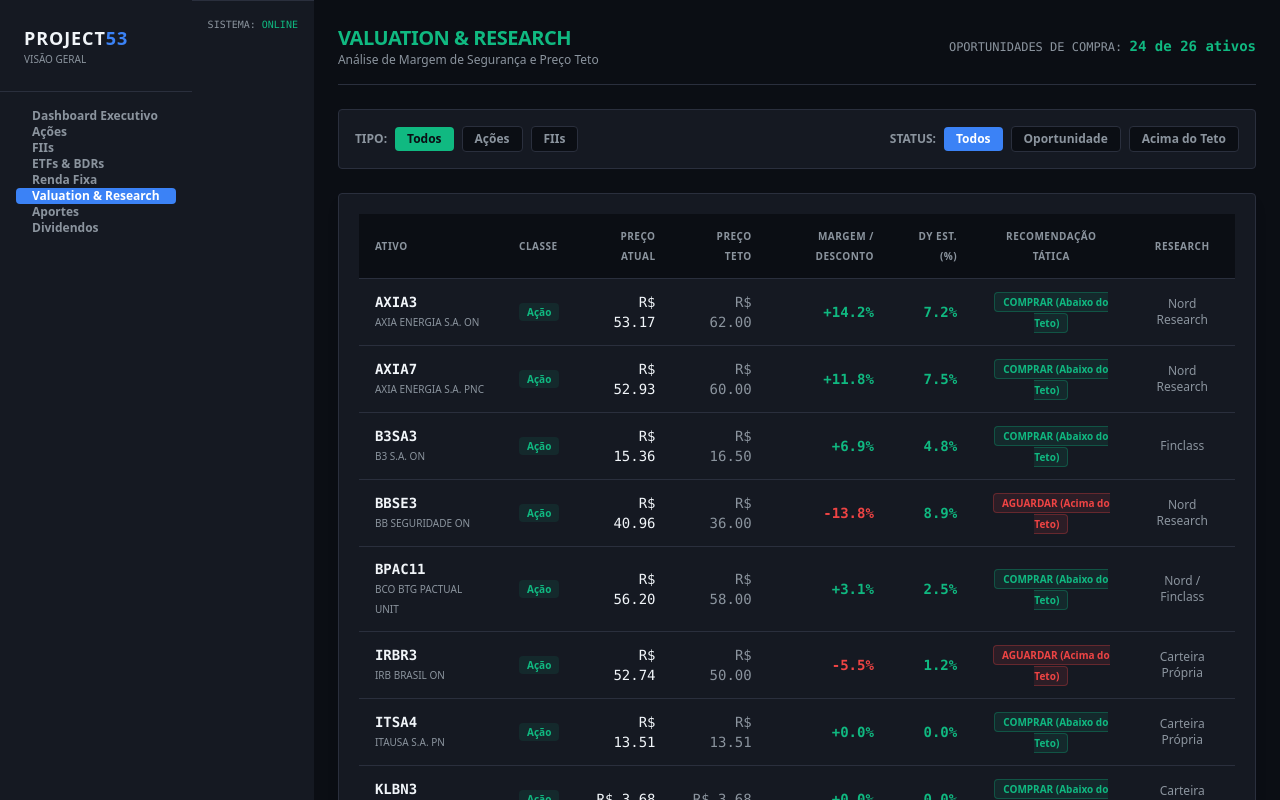
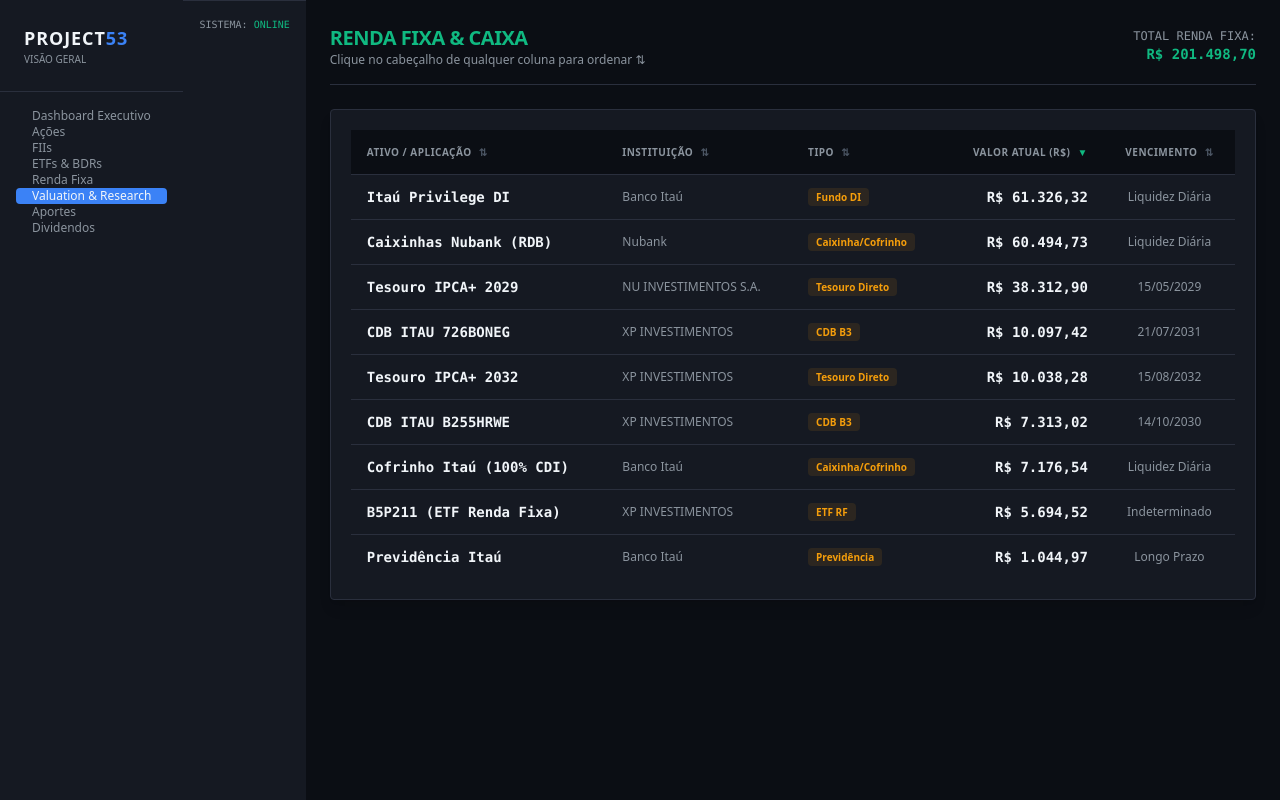
Before and after one commit to Andre-Marcelino-2026/aposentadoria53, a Next.js app: page /valuation in a window 1280 px wide. Built offline with nearby package versions, Linux system fonts and the light colour scheme.

Commit message:
Update page.tsx

```diff
--- a/app/valuation/page.tsx
+++ b/app/valuation/page.tsx
@@ -2,193 +2,111 @@
 
 import { useState, useMemo } from 'react';
 import { Sidebar } from '../../src/components/layout/Sidebar';
-import { portfolioAcoes, portfolioFIIs } from '../../src/data/portfolio';
+import { portfolioRendaFixa } from '../../src/data/portfolio';
 
-export default function ValuationPage() {
-  const [tipoFiltro, setTipoFiltro] = useState<'Todos' | 'Ações' | 'FIIs'>('Todos');
-  const [statusFiltro, setStatusFiltro] = useState<'Todos' | 'Oportunidade' | 'Acima do Teto'>('Todos');
+type SortField = 'nome' | 'instituicao' | 'tipo' | 'valorAtual' | 'vencimento';
+type SortOrder = 'asc' | 'desc';
 
-  // Unifica a lista de Ações e FIIs em uma visão consolidada de Valuation
-  const todosAtivos = useMemo(() => {
-    const acoesMapped = portfolioAcoes.map((a) => ({
-      ticker: a.ticker,
-      nome: a.nome,
-      tipo: 'Ação' as const,
-      precoAtual: a.precoAtual,
-      precoTeto: a.precoTeto,
-      dy: a.dy,
-      research: a.research,
-      desconto: ((a.precoTeto - a.precoAtual) / a.precoTeto) * 100,
-    }));
+export default function RendaFixaPage() {
+  const [sortField, setSortField] = useState<SortField>('valorAtual');
+  const [sortOrder, setSortOrder] = useState<SortOrder>('desc');
 
-    const fiisMapped = portfolioFIIs.map((f) => ({
-      ticker: f.ticker,
-      nome: f.nome,
-      tipo: 'FII' as const,
-      precoAtual: f.precoAtual,
-      precoTeto: f.precoTeto,
-      dy: f.dyMensal * 12, // Anualizado para comparação
-      research: f.research,
-      desconto: ((f.precoTeto - f.precoAtual) / f.precoTeto) * 100,
-    }));
+  // Ordena a lista de acordo com a coluna selecionada
+  const rendaFixaProcessada = useMemo(() => {
+    return [...portfolioRendaFixa].sort((a, b) => {
+      let aVal = a[sortField];
+      let bVal = b[sortField];
 
-    return [...acoesMapped, ...fiisMapped];
+      if (typeof aVal === 'string') {
+        return sortOrder === 'asc'
+          ? (aVal as string).localeCompare(bVal as string)
+          : (bVal as string).localeCompare(aVal as string);
+      }
+
+      return sortOrder === 'asc'
+        ? (aVal as number) - (bVal as number)
+        : (bVal as number) - (aVal as number);
+    });
+  }, [sortField, sortOrder]);
+
+  const totalRendaFixa = useMemo(() => {
+    return portfolioRendaFixa.reduce((acc, item) => acc + item.valorAtual, 0);
   }, []);
 
-  // Aplicação dos filtros dinâmicos
-  const ativosFiltrados = useMemo(() => {
-    return todosAtivos.filter((item) => {
-      const passaTipo = tipoFiltro === 'Todos' || (tipoFiltro === 'Ações' && item.tipo === 'Ação') || (tipoFiltro === 'FIIs' && item.tipo === 'FII');
-      const dentroDoTeto = item.precoAtual <= item.precoTeto;
-      const passaStatus =
-        statusFiltro === 'Todos' ||
-        (statusFiltro === 'Oportunidade' && dentroDoTeto) ||
-        (statusFiltro === 'Acima do Teto' && !dentroDoTeto);
+  const handleSort = (field: SortField) => {
+    if (sortField === field) {
+      setSortOrder(sortOrder === 'asc' ? 'desc' : 'asc');
+    } else {
+      setSortField(field);
+      setSortOrder('desc');
+    }
+  };
 
-      return passaTipo && passaStatus;
-    });
-  }, [todosAtivos, tipoFiltro, statusFiltro]);
-
-  // Total de ativos em oportunidade (Abaixo do Teto)
-  const qtdOportunidades = useMemo(() => {
-    return todosAtivos.filter((a) => a.precoAtual <= a.precoTeto).length;
-  }, [todosAtivos]);
+  const renderSortIcon = (field: SortField) => {
+    if (sortField !== field) return <span className="text-[#4B5563] ml-1">⇅</span>;
+    return <span className="text-[#10B981] ml-1">{sortOrder === 'asc' ? '▲' : '▼'}</span>;
+  };
 
   return (
     <div className="flex h-screen bg-[#0B0E14] text-[#F1F5F9] overflow-hidden font-sans">
       <Sidebar />
 
       <main className="flex-1 overflow-y-auto p-6 space-y-6">
-        {/* Cabeçalho */}
         <div className="flex justify-between items-center border-b border-[#2A2F3D] pb-4">
           <div>
-            <h1 className="text-xl font-bold tracking-tight text-[#10B981]">
-              VALUATION & RESEARCH
-            </h1>
+            <h1 className="text-xl font-bold tracking-tight text-[#10B981]">RENDA FIXA & CAIXA</h1>
             <p className="text-xs text-[#8B949E]">
-              Análise de Margem de Segurança e Preço Teto
+              Clique no cabeçalho de qualquer coluna para ordenar ⇅
             </p>
           </div>
-          <div className="text-right font-mono text-xs">
-            <span className="text-[#8B949E]">OPORTUNIDADES DE COMPRA: </span>
-            <span className="text-[#10B981] font-bold text-sm">
-              {qtdOportunidades} de {todosAtivos.length} ativos
+          <div className="text-right font-mono text-xs text-[#8B949E]">
+            <span>TOTAL RENDA FIXA: </span>
+            <span className="text-[#10B981] font-bold text-sm block">
+              R$ {totalRendaFixa.toLocaleString('pt-BR', { minimumFractionDigits: 2 })}
             </span>
           </div>
         </div>
 
-        {/* Bar de Filtros */}
-        <div className="flex flex-wrap justify-between items-center gap-4 bg-[#151922] p-4 rounded border border-[#2A2F3D]">
-          {/* Filtro por Tipo */}
-          <div className="flex items-center space-x-2">
-            <span className="text-xs text-[#8B949E] uppercase font-bold">Tipo:</span>
-            {(['Todos', 'Ações', 'FIIs'] as const).map((tipo) => (
-              <button
-                key={tipo}
-                onClick={() => setTipoFiltro(tipo)}
-                className={`px-3 py-1 rounded text-xs font-semibold transition-colors ${
-                  tipoFiltro === tipo
-                    ? 'bg-[#10B981] text-[#0B0E14]'
-                    : 'bg-[#0B0E14] text-[#8B949E] border border-[#2A2F3D] hover:text-[#F1F5F9]'
-                }`}
-              >
-                {tipo}
-              </button>
-            ))}
-          </div>
-
-          {/* Filtro por Status */}
-          <div className="flex items-center space-x-2">
-            <span className="text-xs text-[#8B949E] uppercase font-bold">Status:</span>
-            {(['Todos', 'Oportunidade', 'Acima do Teto'] as const).map((st) => (
-              <button
-                key={st}
-                onClick={() => setStatusFiltro(st)}
-                className={`px-3 py-1 rounded text-xs font-semibold transition-colors ${
-                  statusFiltro === st
-                    ? 'bg-[#3B82F6] text-[#FFFFFF]'
-                    : 'bg-[#0B0E14] text-[#8B949E] border border-[#2A2F3D] hover:text-[#F1F5F9]'
-                }`}
-              >
-                {st}
-              </button>
-            ))}
-          </div>
-        </div>
-
-        {/* Tabela Principal de Valuation */}
-        <div className="bg-[#151922] border border-[#2A2F3D] rounded p-5 shadow-lg">
-          <div className="overflow-x-auto">
-            <table className="w-full text-left text-sm">
+        {/* Tabela Principal */}
+        <div className="bg-[#151922] border border-[#2A2F3D] rounded p-5 shadow-lg overflow-x-auto">
+          <table className="w-full text-left text-sm whitespace-nowrap">
             <thead className="text-[10px] text-[#8B949E] uppercase tracking-wider border-b border-[#2A2F3D] bg-[#0B0E14]">
               <tr>
-                  <th className="px-4 py-3">Ativo</th>
-                  <th className="px-4 py-3">Classe</th>
-                  <th className="px-4 py-3 text-right">Preço Atual</th>
-                  <th className="px-4 py-3 text-right">Preço Teto</th>
-                  <th className="px-4 py-3 text-right">Margem / Desconto</th>
-                  <th className="px-4 py-3 text-right">DY Est. (%)</th>
-                  <th className="px-4 py-3 text-center">Recomendação Tática</th>
-                  <th className="px-4 py-3 text-center">Research</th>
+                <th className="px-4 py-3 cursor-pointer select-none hover:text-[#F1F5F9]" onClick={() => handleSort('nome')}>
+                  Ativo / Aplicação {renderSortIcon('nome')}
+                </th>
+                <th className="px-4 py-3 cursor-pointer select-none hover:text-[#F1F5F9]" onClick={() => handleSort('instituicao')}>
+                  Instituição {renderSortIcon('instituicao')}
+                </th>
+                <th className="px-4 py-3 cursor-pointer select-none hover:text-[#F1F5F9]" onClick={() => handleSort('tipo')}>
+                  Tipo {renderSortIcon('tipo')}
+                </th>
+                <th className="px-4 py-3 text-right cursor-pointer select-none hover:text-[#F1F5F9]" onClick={() => handleSort('valorAtual')}>
+                  Valor Atual (R$) {renderSortIcon('valorAtual')}
+                </th>
+                <th className="px-4 py-3 text-center cursor-pointer select-none hover:text-[#F1F5F9]" onClick={() => handleSort('vencimento')}>
+                  Vencimento {renderSortIcon('vencimento')}
+                </th>
               </tr>
             </thead>
             <tbody className="divide-y divide-[#2A2F3D] font-mono">
-                {ativosFiltrados.map((item) => {
-                  const dentroDoTeto = item.precoAtual <= item.precoTeto;
-
-                  return (
-                    <tr key={item.ticker} className="hover:bg-[#1A1F2B] transition-colors">
-                      <td className="px-4 py-3">
-                        <div className="font-bold text-[#F1F5F9]">{item.ticker}</div>
-                        <div className="text-[10px] text-[#8B949E] font-sans">{item.nome}</div>
-                      </td>
+              {rendaFixaProcessada.map((item, index) => (
+                <tr key={index} className="hover:bg-[#1A1F2B] transition-colors">
+                  <td className="px-4 py-3 font-bold text-[#F1F5F9]">{item.nome}</td>
+                  <td className="px-4 py-3 text-xs text-[#8B949E] font-sans">{item.instituicao}</td>
                   <td className="px-4 py-3 text-xs font-sans">
-                        <span
-                          className={`px-2 py-0.5 rounded text-[10px] font-bold ${
-                            item.tipo === 'Ação'
-                              ? 'bg-[#10B981]/10 text-[#10B981]'
-                              : 'bg-[#3B82F6]/10 text-[#3B82F6]'
-                          }`}
-                        >
+                    <span className="bg-[#F59E0B]/10 text-[#F59E0B] px-2 py-0.5 rounded text-[10px] font-bold">
                       {item.tipo}
                     </span>
                   </td>
-                      <td className="px-4 py-3 text-right text-[#F1F5F9]">
-                        R$ {item.precoAtual.toFixed(2)}
+                  <td className="px-4 py-3 text-right font-bold text-[#F1F5F9]">
+                    R$ {item.valorAtual.toLocaleString('pt-BR', { minimumFractionDigits: 2 })}
                   </td>
-                      <td className="px-4 py-3 text-right text-[#8B949E]">
-                        R$ {item.precoTeto.toFixed(2)}
-                      </td>
-                      <td
-                        className={`px-4 py-3 text-right font-bold ${
-                          item.desconto >= 0 ? 'text-[#10B981]' : 'text-[#EF4444]'
-                        }`}
-                      >
-                        {item.desconto >= 0 ? `+${item.desconto.toFixed(1)}%` : `${item.desconto.toFixed(1)}%`}
-                      </td>
-                      <td className="px-4 py-3 text-right text-[#10B981] font-bold">
-                        {item.dy.toFixed(1)}%
-                      </td>
-                      <td className="px-4 py-3 text-center">
-                        <span
-                          className={`px-2 py-0.5 rounded text-[10px] font-bold font-sans ${
-                            dentroDoTeto
-                              ? 'bg-[#10B981]/10 text-[#10B981] border border-[#10B981]/30'
-                              : 'bg-[#EF4444]/10 text-[#EF4444] border border-[#EF4444]/30'
-                          }`}
-                        >
-                          {dentroDoTeto ? 'COMPRAR (Abaixo do Teto)' : 'AGUARDAR (Acima do Teto)'}
-                        </span>
-                      </td>
-                      <td className="px-4 py-3 text-center text-xs font-sans text-[#8B949E]">
-                        {item.research}
-                      </td>
+                  <td className="px-4 py-3 text-center text-xs text-[#8B949E] font-sans">{item.vencimento}</td>
                 </tr>
-                  );
-                })}
+              ))}
             </tbody>
           </table>
-          </div>
         </div>
       </main>
     </div>
```
Lines whose indentation alone changed are shown as unchanged.
